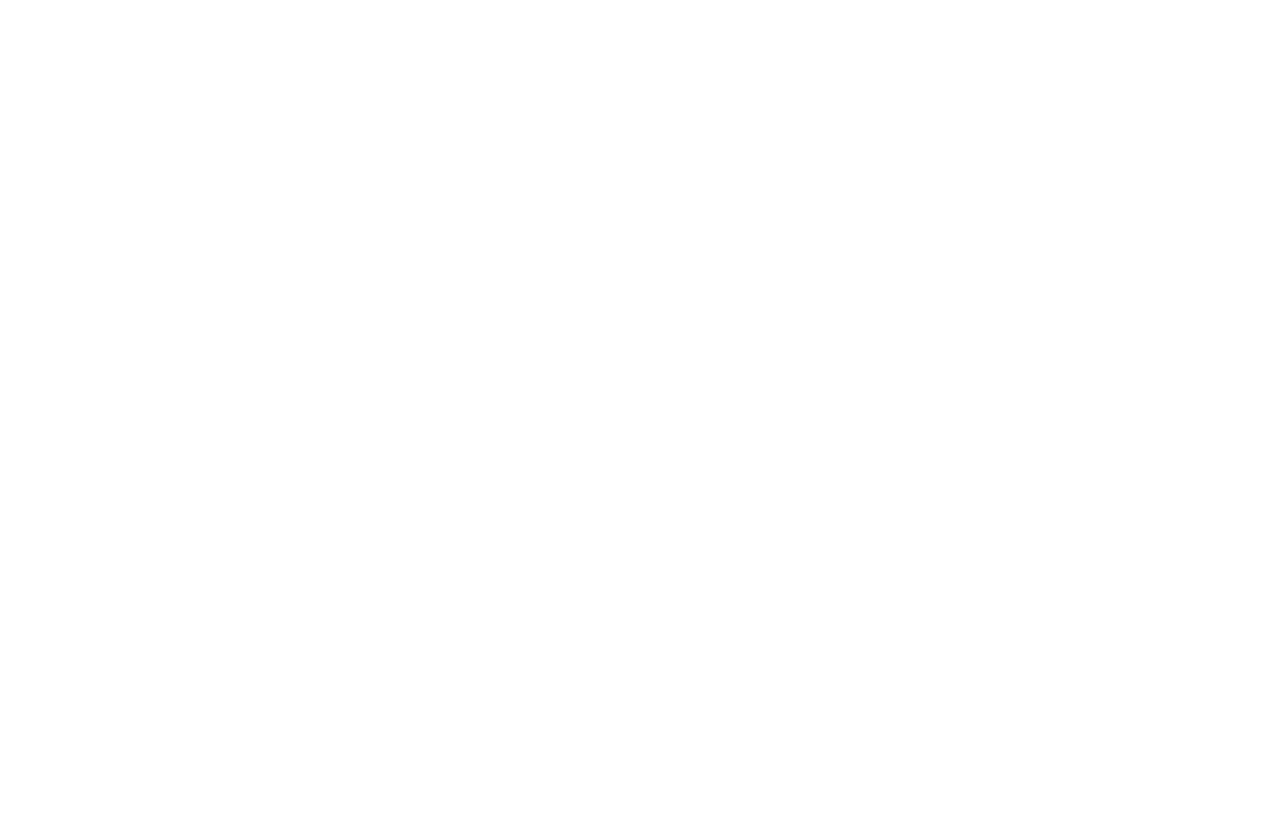
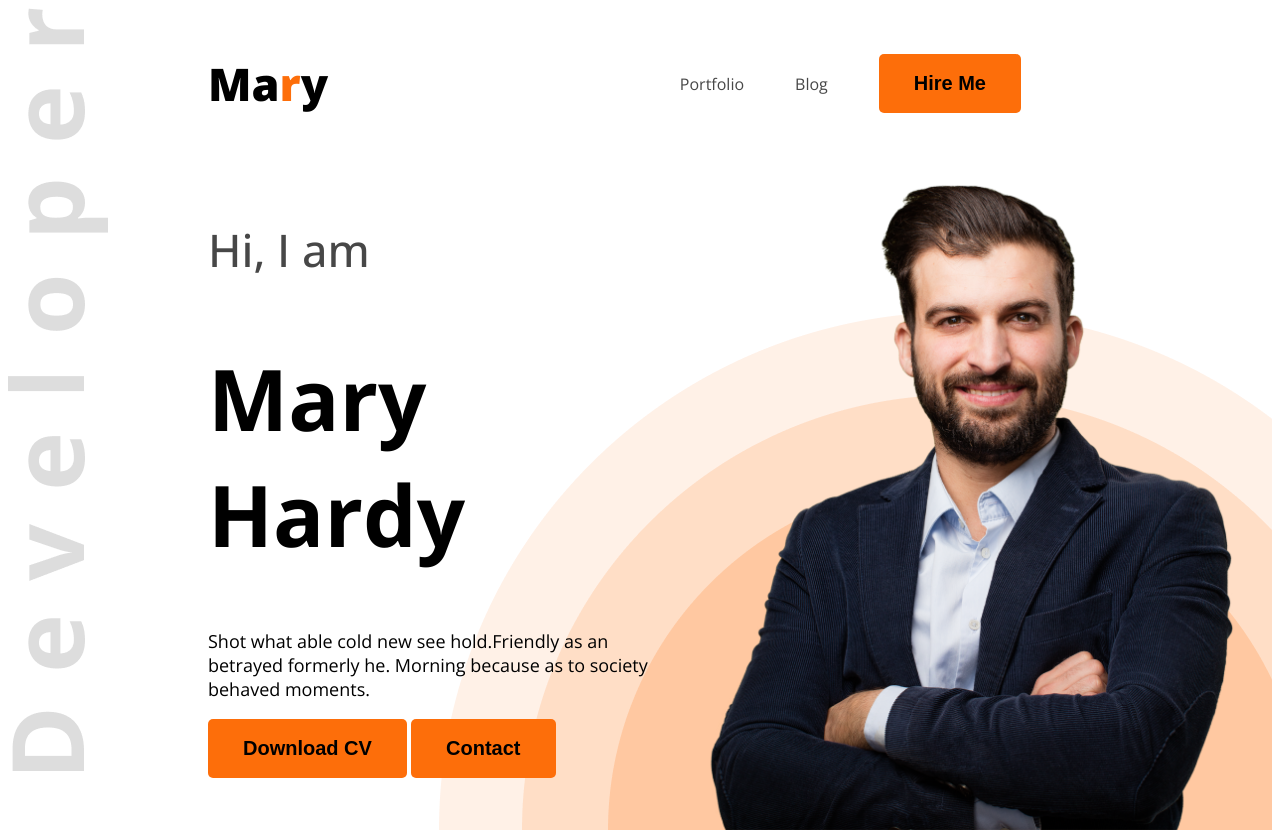
Before and after one commit to mehedimifu/web-portfolio, a plain HTML site: page index.html in a window 1280 px wide. Before the commit the page ends 800 px from the top, so only its background shows below. Drawn offline with nearby package versions, Linux system fonts and the light colour scheme.

Commit message:
added header section

```diff
--- a/index.html
+++ b/index.html
@@ -4,9 +4,33 @@
   <meta charset="UTF-8">
   <meta name="viewport" content="width=device-width, initial-scale=1.0">
   <title>Developer Website.</title>
+  <link rel="preconnect" href="https://fonts.googleapis.com">
+<link rel="preconnect" href="https://fonts.gstatic.com" crossorigin>
+<link href="https://fonts.googleapis.com/css2?family=Open+Sans:ital,wght@0,300..800;1,300..800&display=swap" rel="stylesheet">
+  <link rel="stylesheet" href="style/portfolio.css">
 </head>
-<body>
-  <header>
+<body class="open-sans-normal">
+  <header class="header">
+    <nav class="nav-style">
+    <h3 class="nav-title">Ma<span class="text-primary">r</span>y</h3>
+    <ul>
+      <li><a class="dark2" href="">Portfolio</a></li>
+      <li><a class="dark2" href="">Blog</a></li>
+      <li><a class="dark2" href=""><button class="btn-primary">Hire Me</button></a></li>
+    </ul>
+  </nav>
+  <div class="banner">
+    <div class="banner-content">
+      <h4 class="banner-greetings dark2">Hi, I am</h4>
+      <h1 class="banner-title">Mary Hardy</h1>
+      <p class="banner-description">Shot what able cold new see hold.Friendly as an betrayed formerly he. Morning because as to society behaved moments.
+      </p>
+      <button class="btn-primary">Download CV</button>
+      <button class="btn-primary">Contact</button>
+
+    </div>
+    <img class="banner-profile-pic" src="images/hardy.png" alt="Mary Hardy picture">
+  </div>
 
   </header>
   <main>
--- /dev/null
+++ b/style/portfolio.css
@@ -0,0 +1,88 @@
+
+
+
+.open-sans-normal {
+  font-family: "Open Sans", serif;
+  font-optical-sizing: auto;
+  font-style: normal;
+  font-variation-settings:
+  "wdth" 100;
+}
+
+.nav-title{
+  font-weight: 800;
+  font-size: 45px;
+}
+/* nav style */
+nav{
+  display: flex;
+  align-items: center;
+  justify-content: space-between;
+  margin: 0px 200px;
+}
+
+.dark2{
+  color: #474747;
+}
+
+/* shared style */
+.text-primary{
+  color: #FD6E0A;
+}
+
+nav ul{
+  display: flex;
+  align-items: center;
+}
+
+nav ul li{
+  list-style: none;
+  margin-right: 51px;
+}
+
+nav ul a{
+  text-decoration: none;
+}
+
+.btn-primary{
+  background-color: #FD6E0A;
+  font-size: 20px;
+  font-weight: bold;
+  border: none;
+  padding: 18px 35px;
+  border-radius: 5px;
+}
+/* header */
+.header{
+  background-image: url("../images/developer.png"), url("../images/header_bg.png");
+  background-repeat: no-repeat;
+  background-position: top left, bottom right;
+}
+
+
+/* banner style */
+.banner{
+  display: flex;
+  justify-content: space-between;
+  margin: 0 30px 0 200px;
+}
+.banner-content{
+  max-width: 580px;
+}
+.banner-greetings{
+  font-size: 45px;
+  font-weight: 500;
+}
+
+.banner-title{
+  font-weight: bold;
+  font-size: 85px;
+}
+.banner-description{
+  font-size: 18px;
+  font-weight: 300;
+}
+
+.banner-profile-pic{
+  width: 580px;
+}
```
